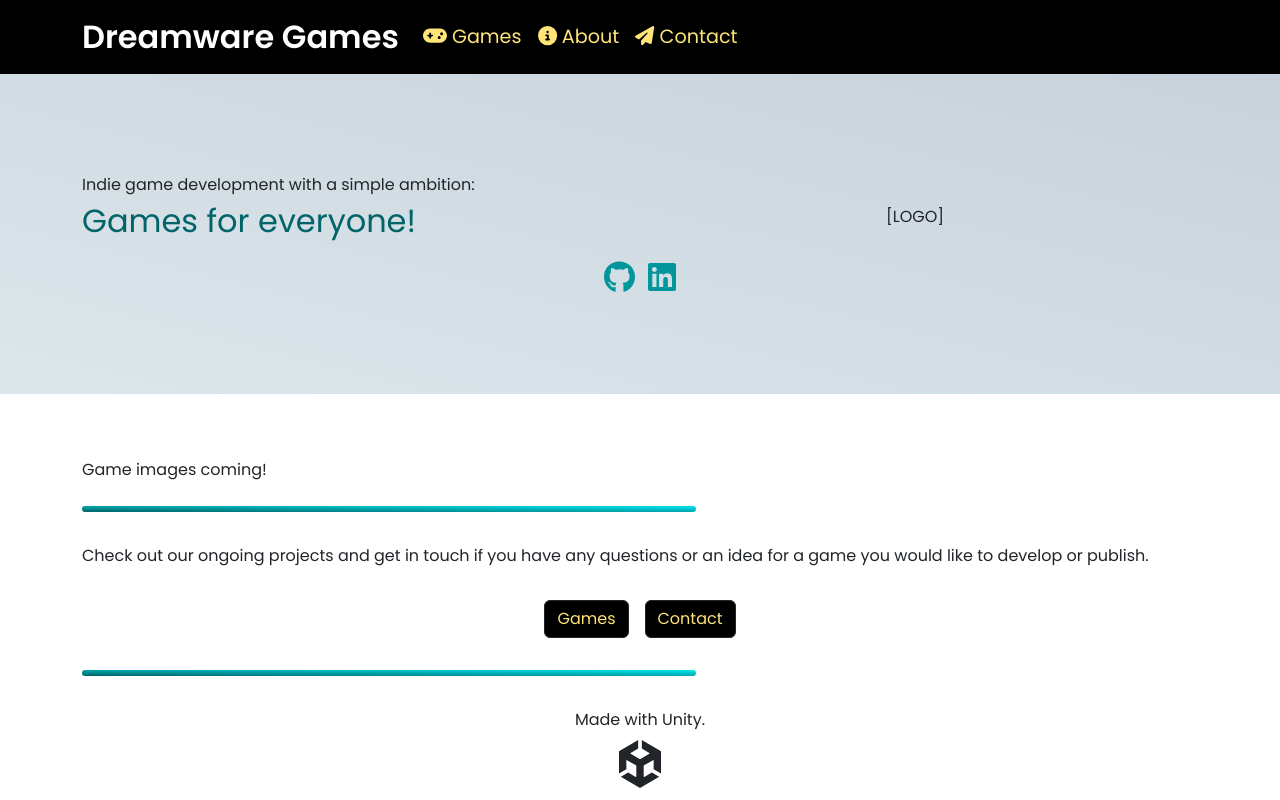
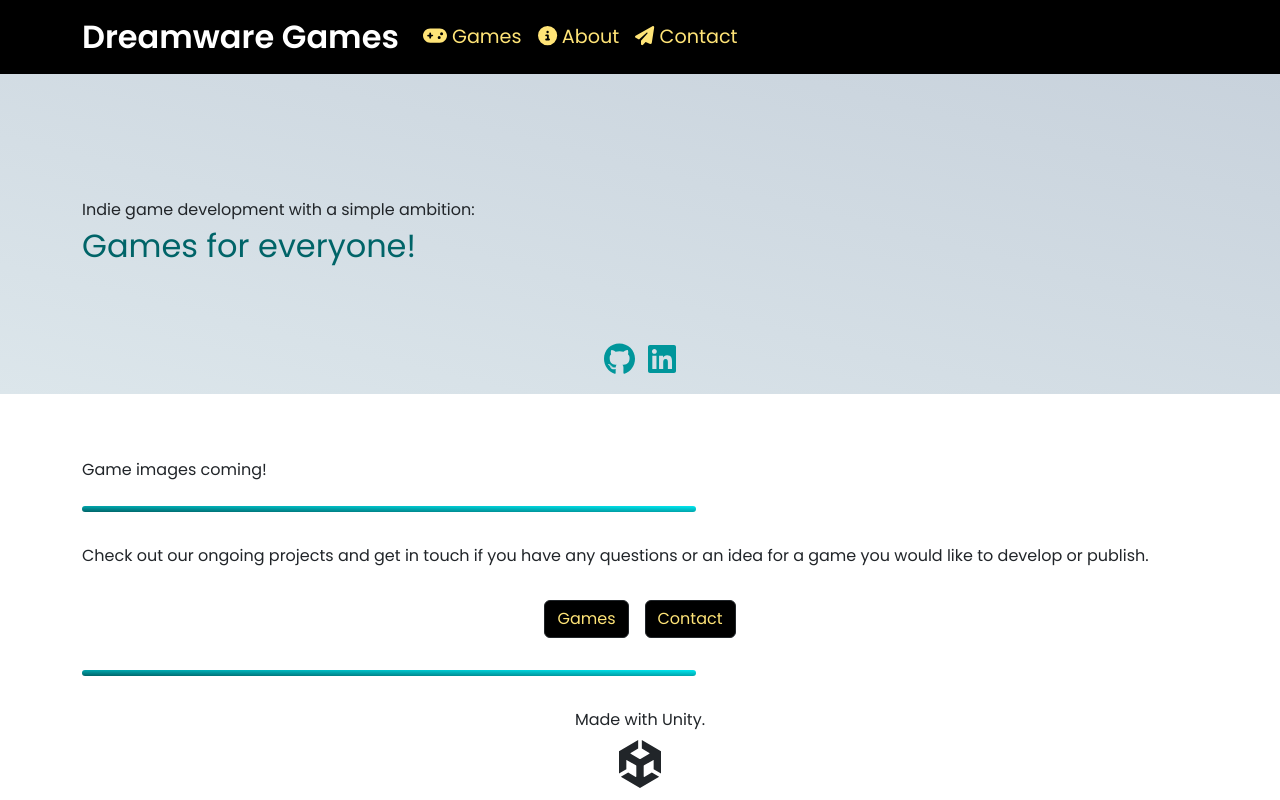
Before and after one commit to Dreamware-Games/website, a React (Create React App) app: page / in a window 1280 px wide. Shown: the top 800 px of the page. Built offline with nearby package versions, Linux system fonts and the light colour scheme.

Commit message:
Positioning

```diff
--- a/src/assets/css/style.css
+++ b/src/assets/css/style.css
@@ -45,6 +45,7 @@ hr {
     justify-content: center;
     align-items: center;
     object-fit: contain;
+    position: relative;
 }
 
 .hero-container-header {
@@ -58,10 +59,18 @@ hr {
     padding: 2em;
 }
 
+.hero-container-social-contact {
+    position: absolute;
+    bottom: 0px;
+    right: 0px;
+    left: 0px;
+    padding: 1em;
+}
+
 .cstm-link {
-    color: #00969B;
-  }
+    color: #00969b;
+}
 
-  .cstm-link:hover {
+.cstm-link:hover {
     color: #006468;
-  }
+}
--- a/src/pages/Home.js
+++ b/src/pages/Home.js
@@ -1,5 +1,5 @@
 import React from 'react';
-import { Button, Container, Row, Col } from 'react-bootstrap'
+import { Button, Container, Col, Row } from 'react-bootstrap'
 import { Link } from 'react-router-dom'
 import { FontAwesomeIcon } from '@fortawesome/react-fontawesome'
 import { faUnity } from '@fortawesome/free-brands-svg-icons'
@@ -7,6 +7,8 @@ import { faUnity } from '@fortawesome/free-brands-svg-icons'
 import { Platforms } from '../components/Platforms';
 import { SocialContact } from '../components/SocialContact'
 import { Separator } from '../components/common/Separator';
+
+//import logo_white from '../assets/images/logos/DW (icons) white centered.png'
 
 
 export const Home = () => {
@@ -20,11 +22,13 @@ export const Home = () => {
                             <br /><span className="hero-container-header">Games for everyone!</span>
                         </Col>
                         <Col className='hero-container-logo' md>
-                            [LOGO]
+                            {/*<Image src={logo_white} width='256' />*/}
                         </Col>
                     </Row>
                 </Container>
-                <SocialContact />
+                <div className='hero-container-social-contact'>
+                    <SocialContact />
+                </div>
             </div>
             <Container className='mt-5 wrapper'>
                 <Row>
```
